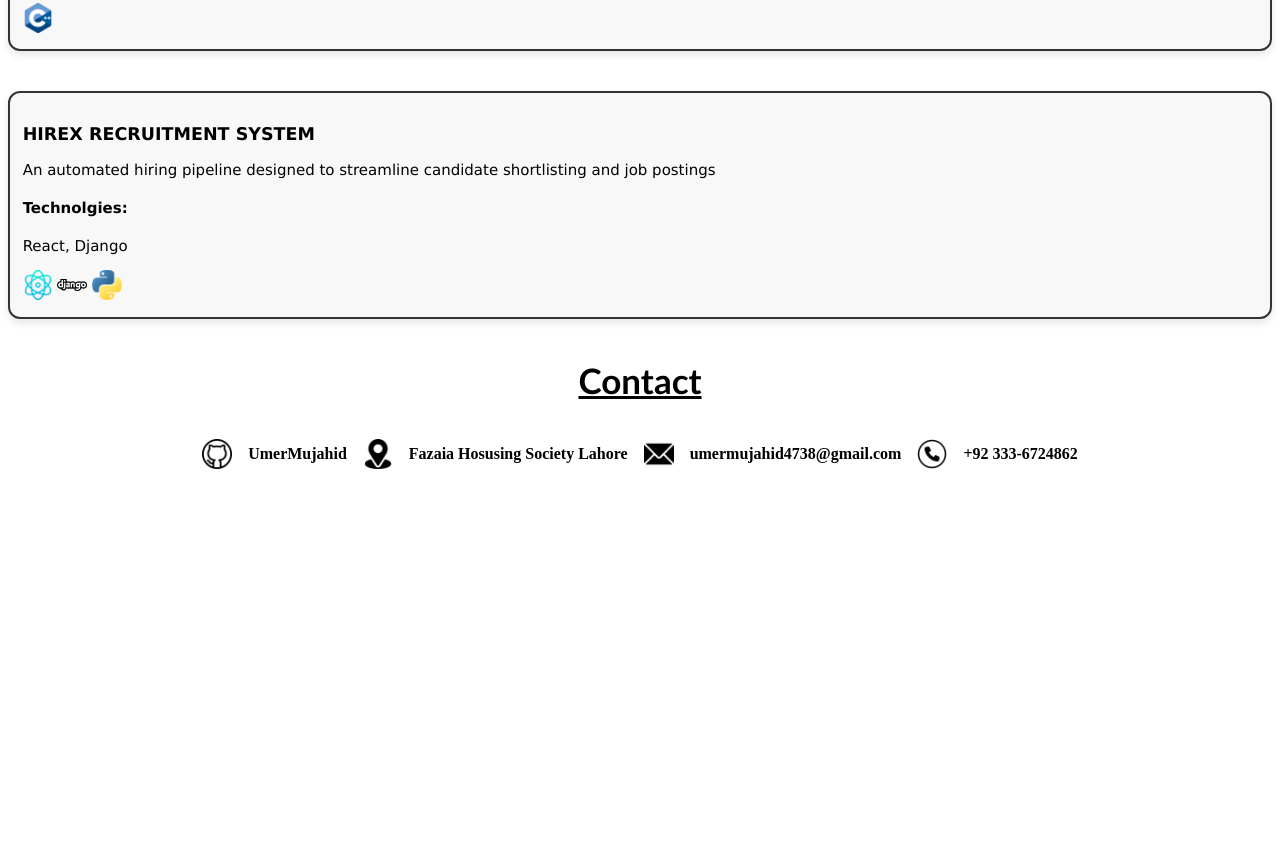
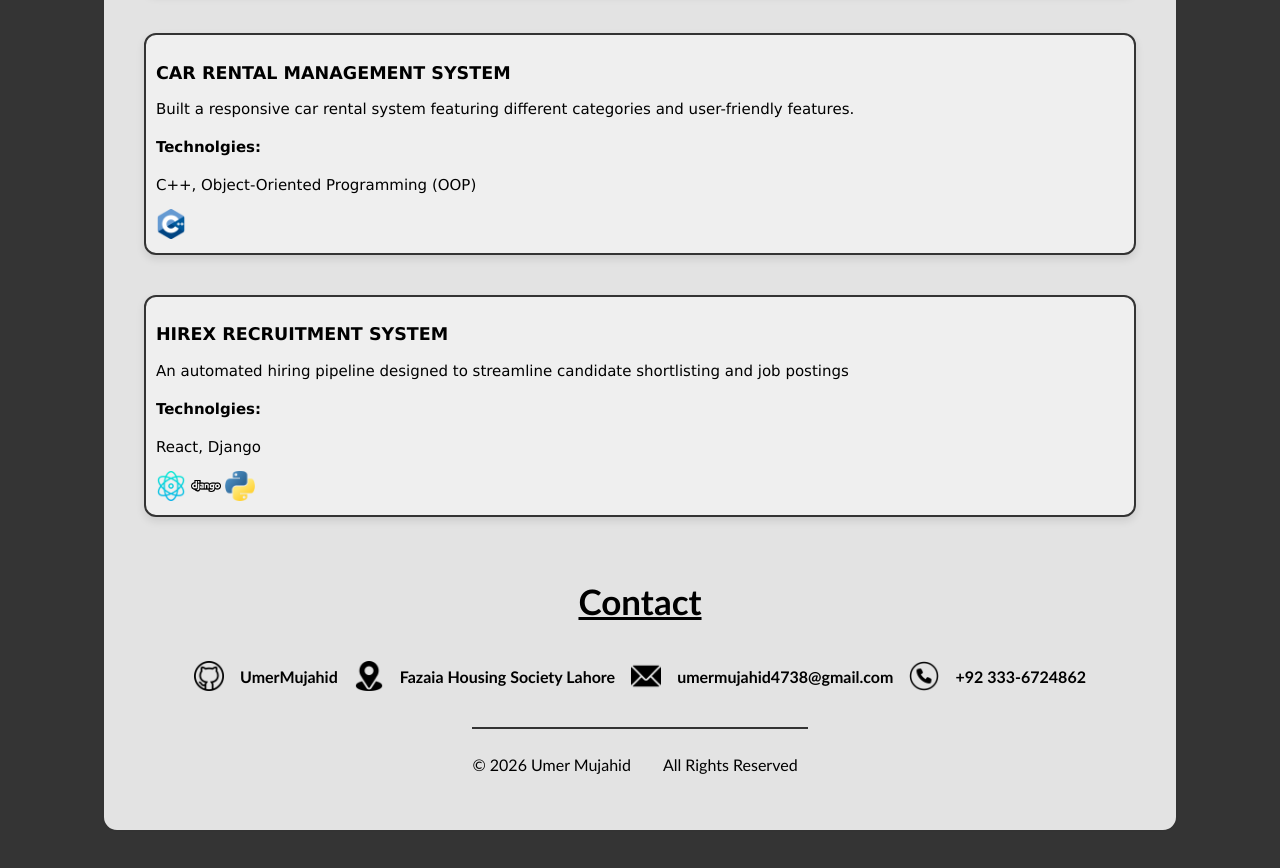
Before and after one commit to UmerMujahid/Resume-Website, a plain HTML site: page index.html in a window 1280 px wide. Shown: the part 1796-2664 px from the top of the page. Before the commit the page ends 2289 px from the top, so only its background shows below. Drawn offline with Linux system fonts and the light colour scheme.

Commit message:
Added professional layout

```diff
--- a/css/style.css
+++ b/css/style.css
@@ -1,5 +1,5 @@
-/*body{
-    background-color: #1a1a1af5;
+body{
+    background-color: #1a1a1ae2;
     margin:0;
     padding: 20px;
     display: flex;
@@ -10,8 +10,8 @@
 
 .main{
     width: 80%;
-    max-width: 900px;
-    background-color: #f5f5f5ac;
+    max-width: fit-content;
+    background-color: #f5f5f5e7;
     border-radius: 15px;
     border: 2px solid #333;
     padding: 40px;
@@ -20,7 +20,8 @@
     flex-direction: column;
     justify-content: center;
     align-items: center;
-}*/
+    word-wrap: break-word;
+}
 
 .image {
     width: 200px;
@@ -71,6 +72,8 @@
     font-family:'Gill Sans', 'Gill Sans MT', Calibri, 'Trebuchet MS', sans-serif;
     font-size: 35px;
     text-decoration: underline;
+    word-wrap: break-word;
+
 }
 .education{
   display: flex;
@@ -99,16 +102,18 @@
     border: 2px solid #333;
     box-shadow: 0 4px 8px rgba(0, 0, 0, 0.1);
     background-color: #f5f5f5ac;
-    min-width: 20%;
+    min-width: 25%;
+    flex: 0 1 calc(33.333% - 2em);
+    max-width: 350px;
 }
 
 .s-c{
     display: flex;
-    justify-content: center;
     align-items: center;
-    gap: 10em;
+    gap: 1em;
     margin-top: 30px;
     margin-bottom: 30px;
+    flex-wrap: wrap;
 }
 
 .ex1,.ex2,.ex3{
@@ -138,5 +143,33 @@
     flex-direction: row-reverse;
     justify-content: center;
     align-items: center;
+    flex-wrap: wrap;
     gap: 1em;
+    font-family:'Gill Sans', 'Gill Sans MT', Calibri, 'Trebuchet MS', sans-serif;
+    font-weight:400;
 }
+
+footerr{
+    display: flex;
+    flex-wrap: wrap;
+    gap: 2em;
+    font-family:'Gill Sans', 'Gill Sans MT', Calibri, 'Trebuchet MS', sans-serif;
+    margin-top: 20px;
+    padding-top: 10px;
+    border-top: 2px solid #333;
+    justify-content: space-between;
+    align-items: center;
+
+}
+.r{
+    margin-right: 10px;
+}
+
+a{
+    color: black;
+    text-decoration: none;
+}
+a:hover{
+    color: #666;
+    text-decoration: underline;
+}
--- a/index.html
+++ b/index.html
@@ -65,6 +65,13 @@
                     <h4 style="font-weight: light;">Programming in Python</h4>
                     <p>Educative</p>
                 </div>
+                <div class="certificates">
+                    <h1 class="s">Acheivements</h1>
+                    <p>4x Dean's List of Honor</p>
+                    <h5 style="font-weight: light;">FAST-NUCES</h5>
+                    <p>Merit Based Scholarship</p>
+                    <h5 style="font-weight: light;">HSSC / SSC</h5>
+                </div>
             </div>
             <hr>
             <h1 class="exp">Experience / Projects</h1>
@@ -103,12 +110,15 @@
                 <img src="images/telephone.png" alt="CSS" width="30px" height="30px" class="logo">
                 <h4 style="font-weight: light;">umermujahid4738@gmail.com</h4>
                 <img src="images/email.png" alt="CSS" width="30px" height="30px" class="logo">
-                    <h4 style="font-weight: light;">Fazaia Hosusing Society Lahore</h4>
+                <h4 style="font-weight: light;">Fazaia Housing Society Lahore</h4>
                 <img src="images/location.png" alt="CSS" width="30px" height="30px" class="logo">
-                    <h4 style="font-weight: light;">UmerMujahid</h4>
+                <h4 style="font-weight: light;" ><a href="https://github.com/UmerMujahid" target="_blank">UmerMujahid</a></h4>
                 <img src="images/github.png" alt="CSS" width="30px" height="30px" class="logo">
-
             </div>
+            <footerr>
+                <p>© 2026 Umer Mujahid</p>
+                <p class="r">All Rights Reserved</p>
+            </footer>
         </div>
     </body>
 </html>
```
Lines whose indentation alone changed are shown as unchanged.
